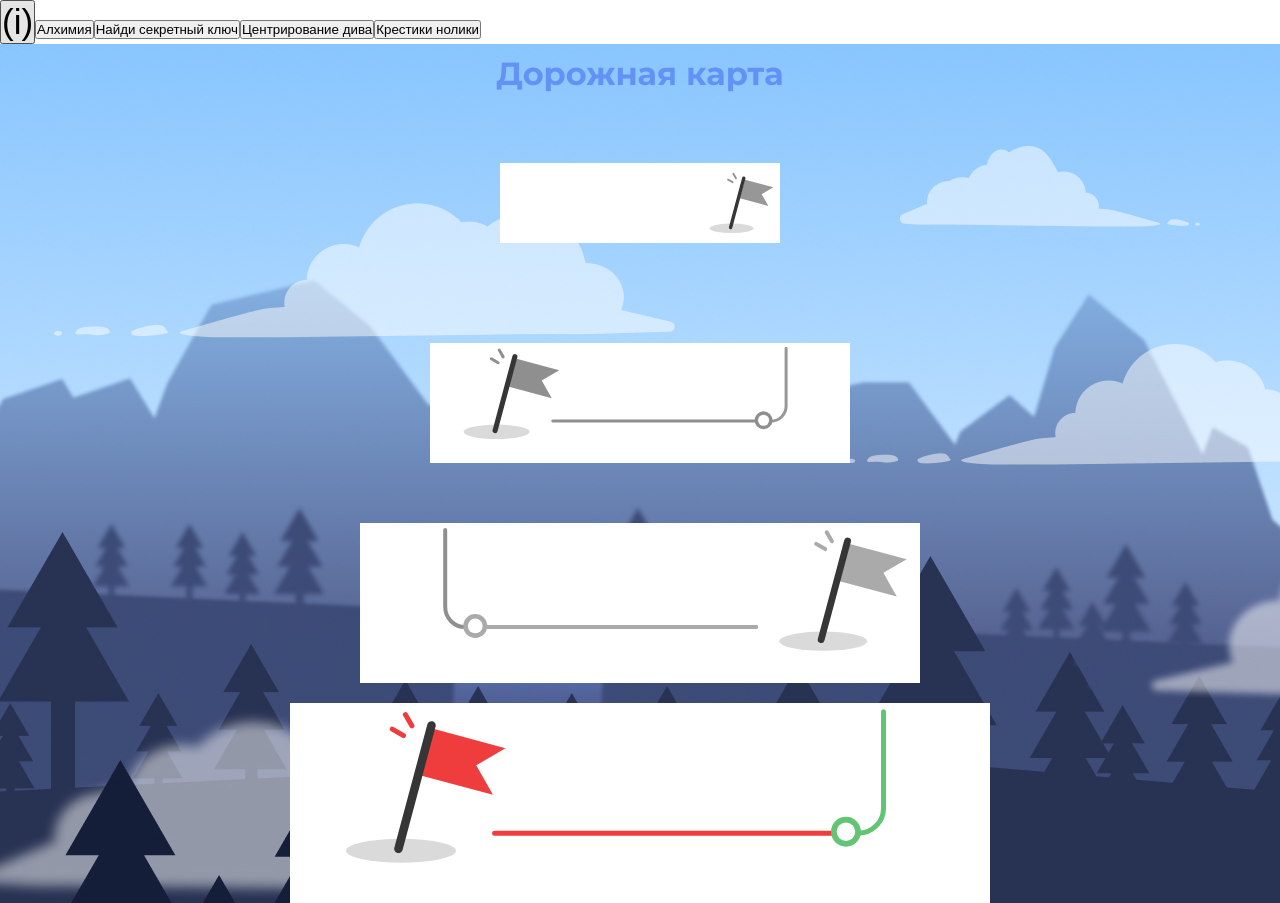
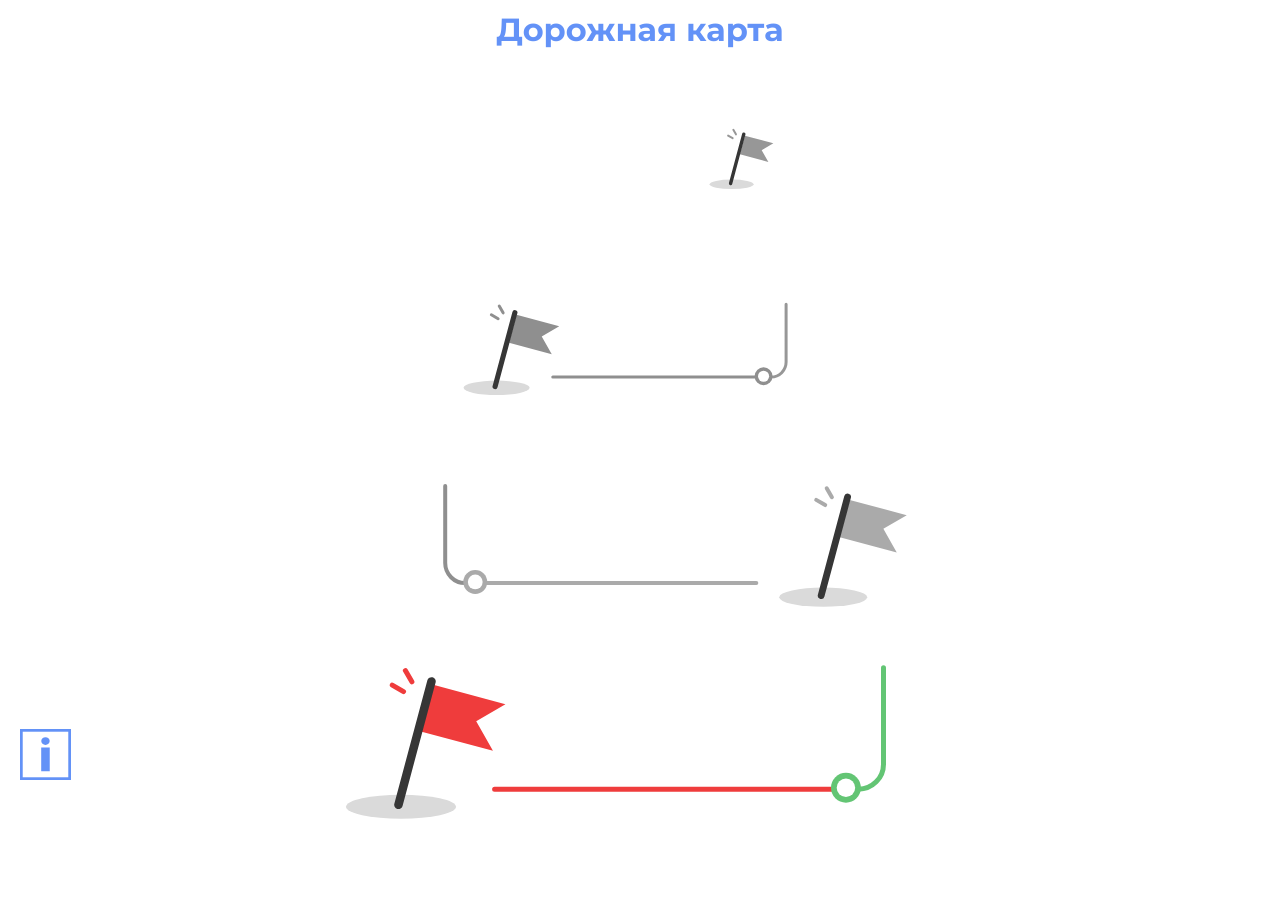
Before and after one commit to autobuscgt/openday, a React (Create React App) app: page / in a window 1280 px wide. After the commit the page ends 859 px from the top, so only its background shows below. Built offline with nearby package versions, Linux system fonts and the light colour scheme.

Commit message:
полумеры)

```diff
--- a/src/App.js
+++ b/src/App.js
@@ -24,14 +24,18 @@ function App() {
   return (
     <QuestProvider>
     <div className="map">
+
+
+      {/*
+      =====================
+           Инструкции
+      =====================
+      */}
+      <div className='instructions'>
       <button
         onClick={()=> setGreetIsOpen(true)}
-        style={{fontSize:'35px'}}
-      >
-        (i)
-      </button>
-
-      {/* Приветствуем */}
+        className='inst_btn'
+      />
       <Modal
       isOpen={greetIsOpen}
       onClose={()=> setGreetIsOpen(false)}
@@ -39,23 +43,44 @@ function App() {
       >
         <Greet/>
       </Modal>
-      {/* Приветствуем */}
-      <button onClick={() => setAlchemyIsOpen(true)}>Алхимия</button>
+      </div>
+
+      {/*
+      =====================
+            Алхимия
+      =====================
+      */}
+      <button onClick={() => setAlchemyIsOpen(true)} className='alch_pos'></button>
       <Modal isOpen={alchemyIsOpen} onClose={()=> setAlchemyIsOpen(false)} title={'Алхимия'}>
          <Alchemy/>
       </Modal>
-      {/* Приветствуем */}
-      <button onClick={() => setFindSecretIsOpen(true)}>Найди секретный ключ </button>
+
+      {/*
+      =====================
+          Секретный ключ
+      =====================
+      */}
+      <button onClick={() => setFindSecretIsOpen(true)} className='secret_pos'>   </button>
       <Modal isOpen={findSecretIsOpen} onClose={()=> setFindSecretIsOpen(false)} title={'Найди секретный ключ'}>
          <FindSecret/>
        </Modal>
-       {/* Приветствуем */}
-      <button onClick={() => setCenterDivIsOpen(true)}>Центрирование дива</button>
+
+       {/*
+      =====================
+       Центрирование дива
+      =====================
+       */}
+      <button onClick={() => setCenterDivIsOpen(true)} className='ctdiv_pos'> </button>
       <Modal isOpen={centerDivIsOpen} onClose={()=> setCenterDivIsOpen(false)} title={'Центрирование дива'}>
          <CenterDivModal/>
       </Modal>
-      {/* Приветствуем */}
-      <button onClick={() => setTicTacToeIsOpen(true)}>Крестики нолики</button>
+
+      {/*
+      =====================
+         Крестики нолики
+      =====================
+      */}
+      <button onClick={() => setTicTacToeIsOpen(true)} className='tictactoe_pos'></button>
       <Modal isOpen={ticTacToeIsOpen} onClose={()=> setTicTacToeIsOpen(false)} title={'Крестики нолики'}>
          <TicTacToe/>
       </Modal>
--- a/src/components/Map.js
+++ b/src/components/Map.js
@@ -15,7 +15,7 @@ function Map() {
 
   const questMapping = {
     '1': 'tictactoe',      // Крестики-нолики
-    '2': 'centerDiv',      // Центрирование div
+    '2': 'centerdiv',      // Центрирование div
     '3': 'alchemy',        // Алхимия
     '4': 'findSecret'      // Поиск секрета
   };
--- a/src/context/questContext.js
+++ b/src/context/questContext.js
@@ -1,4 +1,5 @@
 import { useContext, createContext, useState, useMemo } from "react";
+
 
 const QuestContext = createContext();
 
--- a/src/styles/map.css
+++ b/src/styles/map.css
@@ -3,9 +3,7 @@
     src: url('../assets/fonts/MB.ttf');
 }
 
-.map-container{
-    background-image: url('../assets/background.jpg');
-}
+
 
 .map-container h1{
     text-align: center;
@@ -24,6 +22,7 @@
     align-items: center;
 }
 .road-container{
+    z-index: 1;
     border-radius: 25px;
     width: 700px;
     display: grid;
--- a/src/styles/style.css
+++ b/src/styles/style.css
@@ -40,7 +40,7 @@
 }
 
 .modal-content {
-
+    z-index: 99999;
     font-family: MM;
     background-color: white;
     padding: 15px;
@@ -490,3 +490,74 @@
         transform: scale(1);
     }
 }
+
+
+.inst_btn{
+    position: absolute;
+    bottom: 20px;
+    left: 20px;
+    cursor: pointer;
+    border: none;
+    width: 51px;
+    height: 51px;
+    background-image: url('../assets/instruction_icon.svg');
+    background-color: white;
+    background-position: center;
+    background-size: cover;
+    transition: all 0.2s ease;
+}
+.inst_btn:hover{
+    background-image: url('../assets/instruction_icon_hover.svg');
+    transition: all 0.2s ease;
+}
+
+
+/* ПОЛУМЕРЫ */
+.tictactoe_pos{
+    cursor: pointer;
+    z-index: 9999;
+    width: 200px;
+    height: 200px;
+    position: absolute;
+    background-color: rgba(255, 255, 255, 0);
+    border: none;
+    left: 1080px;
+    bottom: 250px;
+}
+
+.alch_pos{
+    cursor: pointer;
+    z-index: 9999;
+    width: 200px;
+    height: 200px;
+    background-color: rgba(255, 255, 255, 0);
+    border: none;
+    position: absolute;
+    left: 670px;
+    bottom: 60px;
+
+
+}
+.ctdiv_pos{
+    cursor: pointer;
+    z-index: 9999;
+    width: 200px;
+    height: 200px;
+    background-color: rgba(255, 255, 255, 0);
+    border: none;
+    position: absolute;
+    left: 690px;
+    bottom: 450px;
+}
+
+.secret_pos{
+    cursor: pointer;
+    background-color: rgba(255, 255, 255, 0);
+    border: none;
+    top: 100px;
+    left: 1000px;
+    z-index: 9999;
+    width: 200px;
+    height: 200px;
+    position: absolute;
+}
```
Also changed, not shown: src/assets/instruction_icon.svg (added), src/assets/instruction_icon_hover.svg (added).
